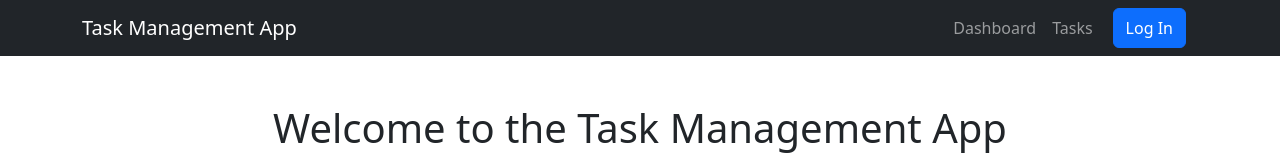
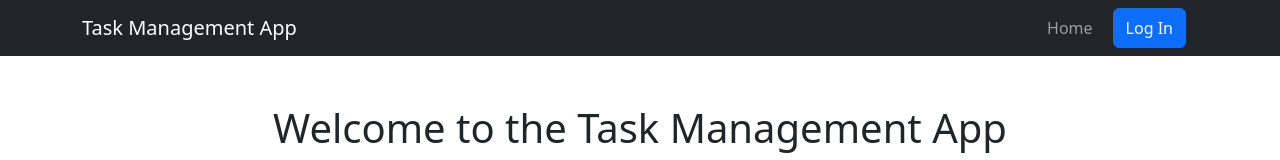
Before and after one commit to DiandreRuiz/task-management-app, a React app: page / in a window 1280 px wide. Shown: the top 160 px of the page. Built offline with nearby package versions, Linux system fonts and the light colour scheme; the HTML template or start-up script is replaced by a standard one.

Commit message:
Added conditional rendering to NavBar options Dashboard and Tasks

```diff
--- a/src/components/NavBar/NavBar.tsx
+++ b/src/components/NavBar/NavBar.tsx
@@ -4,10 +4,12 @@ import Navbar from "react-bootstrap/Navbar";
 import { useState } from "react";
 import { Link } from "react-router-dom";
 import LoginLogoutButtons from "./LoginLogoutButtons";
+import { useAuth0 } from "@auth0/auth0-react";
 
 // Login / Logout will be managed by Auth0 context
 
 function AppNavbar() {
+    const { isAuthenticated } = useAuth0();
     const [navExpanded, setNavExpanded] = useState(false);
     return (
         <Navbar bg="dark" variant="dark" expand="lg" fixed="top" expanded={navExpanded} onToggle={() => setNavExpanded(!navExpanded)}>
@@ -16,12 +18,19 @@ function AppNavbar() {
                 <Navbar.Toggle aria-controls="basic-navbar-nav" />
                 <Navbar.Collapse id="basic-navbar-nav">
                     <Nav className="ms-auto">
-                        <Nav.Link as={Link} to="/dashboard" onClick={() => setNavExpanded(false)}>
-                            Dashboard
+                        <Nav.Link as={Link} to="/" onClick={() => setNavExpanded(false)}>
+                            Home
                         </Nav.Link>
-                        <Nav.Link as={Link} to="/tasks" onClick={() => setNavExpanded(false)}>
-                            Tasks
-                        </Nav.Link>
+                        {isAuthenticated && (
+                            <>
+                                <Nav.Link as={Link} to="/dashboard" onClick={() => setNavExpanded(false)}>
+                                    Dashboard
+                                </Nav.Link>
+                                <Nav.Link as={Link} to="/tasks" onClick={() => setNavExpanded(false)}>
+                                    Tasks
+                                </Nav.Link>
+                            </>
+                        )}
                         <LoginLogoutButtons />
                     </Nav>
                 </Navbar.Collapse>
```
